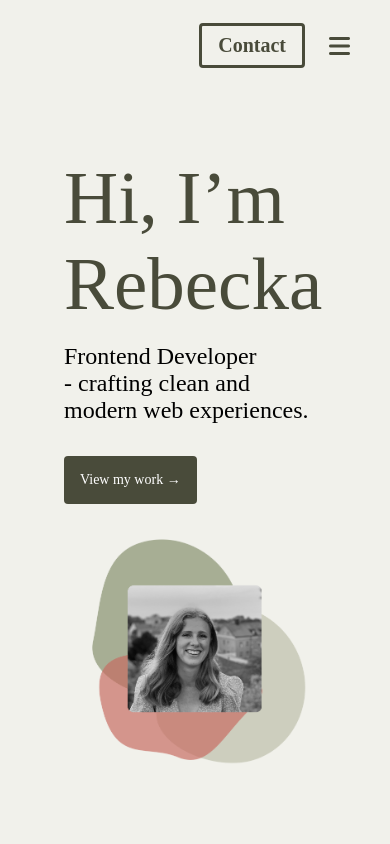
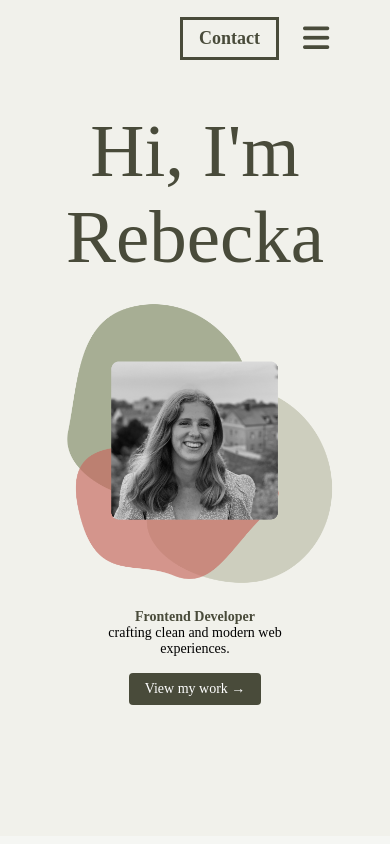
Before and after one commit to Rebecka94/Portfolio, a React (Vite) app: page / in a window 390 px wide. Shown: the top 844 px of the page. Built offline with nearby package versions, Linux system fonts and the light colour scheme.

Commit message:
Refactor Hero component for improved mobile responsiveness and add useIsMobile hook; update Navbar styles for better alignment

```diff
--- a/src/components/layout/Hero/Hero.module.css
+++ b/src/components/layout/Hero/Hero.module.css
@@ -2,21 +2,32 @@
   display: flex;
   flex-direction: column;
   align-items: center;
-  min-height: 100vh;
+  min-height: 90vh;
 }
 
 .content {
   display: flex;
   flex-direction: column;
-  justify-content: space-between;
+  justify-content: center;
   align-items: center;
-  margin-top: 4rem;
-  padding-left: 2rem;
-  padding-right: 2rem;
+  margin-top: 2rem;
+}
+
+.heading {
+  margin: 0;
+  text-align: center;
 }
 
 .text {
   max-width: 500px;
+  text-align: center;
+  padding-left: 4rem;
+  padding-right: 4rem;
+}
+
+.span {
+  color: var(--color-secondary);
+  font-weight: 600;
 }
 
 .imageWrapper {
@@ -33,10 +44,28 @@
 
 /* Tablet and larger */
 @media (min-width: 800px) {
-  .content {
-    display: flex;
-    flex-direction: row;
-    gap: 8rem;
-    margin-top: 6rem;
+.hero{
+  min-height: 90vh;
+}
+
+.content {
+  flex-direction: row;
+  gap: 2rem;
+  margin-top: 3rem;
   }
+
+.heading {
+  margin: 0;
+  text-align: left;
 }
+
+.text {
+  max-width: 500px;
+  text-align: left;
+}
+
+.span {
+  color: var(--color-secondary);
+  font-weight: 550;
+}
+}
--- a/src/components/layout/Hero/Hero.tsx
+++ b/src/components/layout/Hero/Hero.tsx
@@ -1,27 +1,48 @@
-import styles from "./Hero.module.css";
+import { useIsMobile } from "./useIsMobile";
 import Button from "../../ui/Button/Button";
 import Text from "../../ui/Text/Text";
+import styles from "./Hero.module.css";
+import { Link } from "react-router-dom";
 
 export default function Hero() {
+  const isMobile = useIsMobile();
+
   return (
     <section className={styles.hero}>
       <div className="container">
-      <div className={styles.content}>
-
-        <div className={styles.text}>
-          <h1>Hi, I’m Rebecka</h1>
-
-          <Text size="medium">
-          Frontend Developer <br/> - crafting clean and modern web experiences.
-          </Text>
-
-          <Button variant="secondary" size="md">View my work →</Button>
+        <div className={styles.content}>
+          {isMobile ? (
+            <>
+              <h1 className={styles.heading}>Hi, I'm Rebecka</h1>
+              <div className={styles.imageWrapper}>
+                <img src="/profile-img.png" alt="Rebecka" className={styles.profile} />
+              </div>
+              <div className={styles.text}>
+                <Text size="small">
+                  <span className={styles.span}>Frontend Developer</span><br /> crafting clean and modern web experiences.
+                </Text>
+                <Link to="/projects">
+                <Button variant="secondary" size="sm">View my work →</Button>
+                </Link>
+              </div>
+            </>
+          ) : (
+            <>
+              <div className={styles.text}>
+                <h1>Hi, I'm Rebecka</h1>
+                <Text size="medium">
+                  <span className={styles.span}>Frontend Developer</span><br /> crafting clean and modern web experiences.
+                </Text>
+                <Link to="/projects">
+                  <Button variant="secondary" size="md">View my work →</Button>
+                </Link>
+              </div>
+              <div className={styles.imageWrapper}>
+                <img src="/profile-img.png" alt="Rebecka" className={styles.profile} />
+              </div>
+            </>
+          )}
         </div>
-
-        <div className={styles.imageWrapper}>
-          <img src="/profile-img.png" alt="Rebecka" className={styles.profile} />
-        </div>
-      </div>
       </div>
     </section>
   );
--- /dev/null
+++ b/src/components/layout/Hero/useIsMobile.ts
@@ -0,0 +1,18 @@
+import { useEffect, useState } from "react";
+
+export function useIsMobile(breakpoint: number = 800): boolean {
+  const [isMobile, setIsMobile] = useState<boolean>(
+    typeof window !== "undefined" ? window.innerWidth < breakpoint : false,
+  );
+
+  useEffect(() => {
+    const handleResize = () => {
+      setIsMobile(window.innerWidth < breakpoint);
+    };
+
+    window.addEventListener("resize", handleResize);
+    return () => window.removeEventListener("resize", handleResize);
+  }, [breakpoint]);
+
+  return isMobile;
+}
--- a/src/components/layout/Navbar/Navbar.module.css
+++ b/src/components/layout/Navbar/Navbar.module.css
@@ -16,6 +16,7 @@
   align-items: center;
   gap: 1rem;
   width: 100%;
+  padding-right: 1.3rem;
 }
 
 .desktopLinks {
@@ -48,7 +49,7 @@
   cursor: pointer;
   padding: 8px;
   gap: 5px;
-  font-size: 24px;
+  font-size: 30px;
   color: var(--color-secondary);
 }
 
--- a/src/components/layout/Navbar/Navbar.tsx
+++ b/src/components/layout/Navbar/Navbar.tsx
@@ -15,7 +15,7 @@ export default function Navbar() {
       <div className="container">
         <div className={styles.navWrapper}>
           <div className={styles.mobileTop}>
-            <Button variant="outlined" size="sm" style={{ fontSize: "20px" }}>
+            <Button variant="outlined" size="xs" style={{ fontSize: "18px" }}>
               Contact
             </Button>
 
--- a/src/components/layout/Section/Section.tsx
+++ b/src/components/layout/Section/Section.tsx
@@ -1,13 +1,13 @@
 import styles from "./Section.module.css";
+import Text from "../../ui/Text/Text";
 
 export default function Section() {
   return (
     <section className={styles.section}>
-        <div className={styles.container}>
-            <h2>Section Title</h2>
-            <p>This is a section of the page.</p>
-
-        </div>
+      <div className={styles.container}>
+        <h2>Section Title</h2>
+        <Text size="small">This is a section of the page.</Text>
+      </div>
     </section>
   );
 }
```
